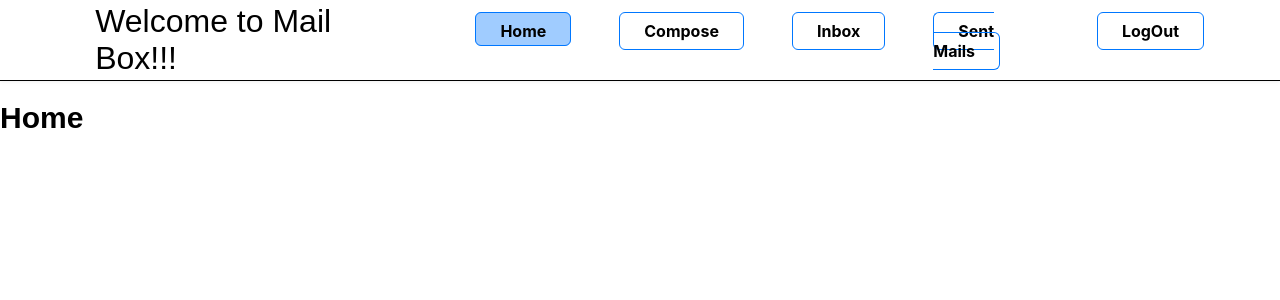
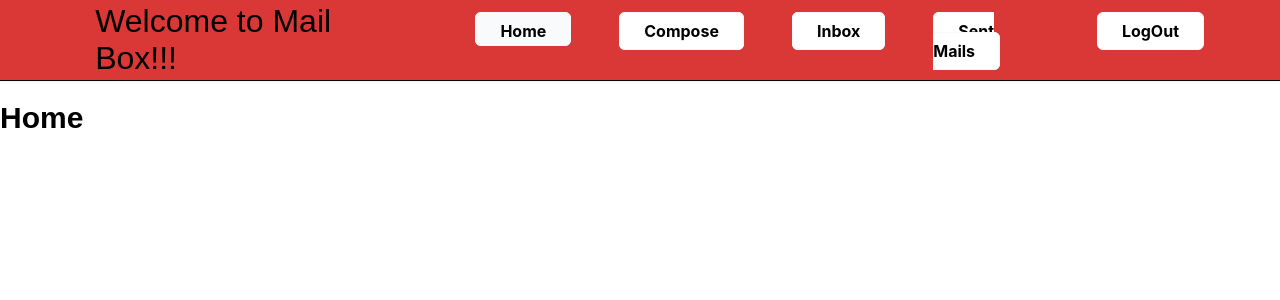
Before and after one commit to sinchana123456/Mail-Box-Client, a React (Create React App) app: page / in a window 1280 px wide. Shown: the top 300 px of the page. Built offline with nearby package versions, Linux system fonts and the light colour scheme; sample sign-in values are in the browser's storage.

Commit message:
Mail Box optimisations

```diff
--- a/src/components/authentication/Login.module.css
+++ b/src/components/authentication/Login.module.css
@@ -29,7 +29,7 @@ h1{
   .login input:hover,
   .login input:active,
   .login input:focus{
-    background-color: skyblue;
+    background-color: rgb(240, 242, 243);
   }
 
   .login button {
@@ -38,7 +38,7 @@ h1{
     padding: 10px;
     margin: 1rem 0 1rem 0;
     border: none;
-    background-color: rgb(30, 30, 224);
+    background-color: rgb(7, 7, 250);
     border-radius: 25px;
     color: white;
     font-size: 18px;
@@ -47,5 +47,5 @@ h1{
 
   .login button:hover,
   .login:focus{
-    background-color:rgb(86, 172, 206);
+    background-color:rgb(130, 194, 219);
   }
--- a/src/components/layout/Header.js
+++ b/src/components/layout/Header.js
@@ -68,8 +68,8 @@ const Header = () => {
             <li>
                 <NavLink to='/compose'
                     style={{
-                        backgroundColor: isHover ? 'green': '',
-                        color: isHover ? 'white' : ''
+                        backgroundColor: isHover ? 'white': '',
+                        color: isHover ? 'black' : ''
                     }}
                     onMouseEnter={mouseEnter}
                     onMouseLeave={mouseLeave}
--- a/src/components/layout/Header.module.css
+++ b/src/components/layout/Header.module.css
@@ -2,7 +2,7 @@
     width: 90%;
     height: 5rem;
     display: flex;
-    background-color: white;
+    background-color: rgb(218, 55, 55);
     align-items: center;
     justify-content: space-between;
     box-shadow: 0 1px 4px rgba(176, 176, 176, 0.2);
@@ -33,8 +33,8 @@
   .header a {
     text-decoration: none;
     font: inherit;
-    background-color: transparent;
-    border: 1px solid rgb(0, 119, 255);
+    background-color: white;
+    border: 1px solid rgb(248, 249, 250);
     color: black;
     font-weight: bold;
     padding: 0.5rem 1.5rem;
@@ -60,5 +60,5 @@
   .header a:hover,
   .header a.active {
     padding-bottom: 0.25rem;
-    background-color: rgb(160, 204, 255);
+    background-color: rgb(249, 250, 252);
   }
--- a/src/components/layout/LogOut.module.css
+++ b/src/components/layout/LogOut.module.css
@@ -4,8 +4,8 @@
 
   .logout-button button {
     font: inherit;
-    background-color: transparent;
-    border: 1px solid rgb(0, 119, 255);
+    background-color: white;
+    border: 1px solid rgb(250, 251, 252);
     color: black;
     font-weight: bold;
     margin: 0 0.75rem;
@@ -16,7 +16,7 @@
   }
 
   .logout-button button:hover {
-    background-color: red;
-    border: 1px solid red;
-    color: white;
+    background-color: rgb(250, 248, 248);
+    border: 1px solid rgb(255, 254, 254);
+    color: black;
   }
--- a/src/components/mail/ComposeMail.js
+++ b/src/components/mail/ComposeMail.js
@@ -3,14 +3,11 @@ import { Editor } from "react-draft-wysiwyg";
 import { useRef } from 'react';
 import Button from '../UI/Button';
 import classes from './ComposeMail.module.css';
-import { useDispatch } from 'react-redux';
-import { composeActions } from '../../store/compose-reducer';
 import "react-draft-wysiwyg/dist/react-draft-wysiwyg.css";
 
 const ComposeMail = () => {
     const emailRef = useRef('');
     const subjectRef = useRef('');
-    const dispatch = useDispatch();
     let content;
 
     const onEditorStateChange = (event) => {
@@ -24,6 +21,7 @@ const ComposeMail = () => {
         const enteredSubject = subjectRef.current.value;
         const userMailId = localStorage.getItem('email');
         const userMail = userMailId.split('.').join('');
+        const toEmailId = enteredEmail.split('.').join('');
 
         const mailDataObj = {
             from: userMail,
@@ -35,12 +33,17 @@ const ComposeMail = () => {
 
         try {
             const res = await axios.post(
-                `https://client-mail-box-default-rtdb.firebaseio.com/${userMail}.json`,
+                `https://client-mail-box-default-rtdb.firebaseio.com/${toEmailId}Inbox.json`,
                 mailDataObj
             );
             alert('Sent successfully');
             console.log(res);
-            dispatch(composeActions.composeMail(userMail));
+
+            const sentRes = await axios.post(
+                `https://client-mail-box-default-rtdb.firebaseio.com/${userMail}SentMail.json`,
+                mailDataObj
+            );
+            console.log(sentRes);
         } catch (error) {
             console.log(error);
         }
--- a/src/components/mail/ComposeMail.module.css
+++ b/src/components/mail/ComposeMail.module.css
@@ -14,7 +14,7 @@
 .compose input {
     margin: 0 auto;
     padding: 10px;
-    border: 0.5px solid rgb(215, 215, 215);
+    border: 0.5px solid rgb(243, 241, 241);
     margin-bottom: 0.65rem;
     font-size: 18px;
     border-radius: 5px;
@@ -25,7 +25,7 @@
   .compose input:hover,
   .compose input:active,
   .compose input:focus {
-    background-color: rgb(227, 227, 227);
+    background-color: rgb(235, 183, 183);
   }
 
 .compose button {
--- a/src/components/mail/Inbox.js
+++ b/src/components/mail/Inbox.js
@@ -16,7 +16,7 @@ const Inbox = () => {
     const fetchMails = async () => {
         try {
             const res = await axios.get(
-            `https://client-mail-box-default-rtdb.firebaseio.com/${userMail}.json`
+            `https://client-mail-box-default-rtdb.firebaseio.com/${userMail}Inbox.json`
             );
             console.log(res);
             dispatch(composeActions.fetchMail(res.data))
@@ -28,7 +28,7 @@ const Inbox = () => {
     useEffect(() => {
         setInterval(() => {
             fetchMails();
-            console.log('called');
+            // console.log('called');
         }, 2000)
         // eslint-disable-next-line
     }, []);
@@ -41,7 +41,7 @@ const Inbox = () => {
         console.log(mail);
         try {
             const res = await axios.delete(
-            `https://client-mail-box-default-rtdb.firebaseio.com/${userMail}/${mail}.json`
+            `https://client-mail-box-default-rtdb.firebaseio.com/${userMail}Inbox/${mail}.json`
             );
             console.log(res);
             fetchMails();
@@ -67,7 +67,7 @@ const Inbox = () => {
                                         onClick={() =>singleMailHandler(mail)}>
                                         <li
                                             style={{
-                                                listStyleType: read ? 'none' : 'disc',color: read ? 'black' : 'blue'
+                                                listStyleType: read ? 'none' : 'disc', color: read ? 'black' : 'blue'
                                                 }}>
                                             <span>From: {mails[mail].from}</span>
                                         </li>
--- a/src/components/mail/Inbox.module.css
+++ b/src/components/mail/Inbox.module.css
@@ -41,10 +41,7 @@
     transition: background-color 1s;
     font-size: 15px;
     font-weight: 300;
-    margin-left: 40rem;
-    position: relative;
-    bottom: 35px;
-    right: 45px;
+    margin-left: 35rem;
 }
 
 .inbox button:hover,
--- a/src/components/mail/Sent.js
+++ b/src/components/mail/Sent.js
@@ -14,7 +14,7 @@ const Sent = () => {
 
         try {
             const res = await axios.get(
-            `https://client-mail-box-default-rtdb.firebaseio.com/${userMail}.json`
+            `https://client-mail-box-default-rtdb.firebaseio.com/${userMail}SentMail.json`
             );
             console.log(res.data);
             const data = res.data;
@@ -45,7 +45,8 @@ const Sent = () => {
                                     <div
                                         onClick={() =>singleMailHandler(mail)}>
                                         <li>
-                                            <span>To: {mails[mail].to}</span>
+                                            <span>To: {mails[mail].to}</span><br />
+                                            <span>Subject: {mails[mail].subject}</span>
                                         </li>
                                     </div>
                                     <hr />
--- a/src/components/mail/SingleMail.js
+++ b/src/components/mail/SingleMail.js
@@ -12,8 +12,6 @@ const SingleMail = (props) => {
     const singleMailKey = props.mailDetails.singleMail;
     dispatch(composeActions.ReadMail(singleMailKey));
 
-    console.log(`inside simgle email`,singleMailKey)
-
     useEffect(() => {
         const userMail = userMailId.split('.').join('');
         console.log(userMail);
@@ -21,7 +19,7 @@ const SingleMail = (props) => {
         const readMail = async () => {
             try {
                 const res = await axios.put(
-                `https://client-mail-box-default-rtdb.firebaseio.com/${userMail}/${singleMailKey}.json`,
+                `https://client-mail-box-default-rtdb.firebaseio.com/${userMail}SentMail/${singleMailKey}.json`,
                 mails[singleMailKey]
                 )
                 console.log(res);
```
Also changed, not shown: src/components/authentication/SignUp.js (line endings or trailing spaces), src/components/authentication/SignUp.module.css (indentation only).
